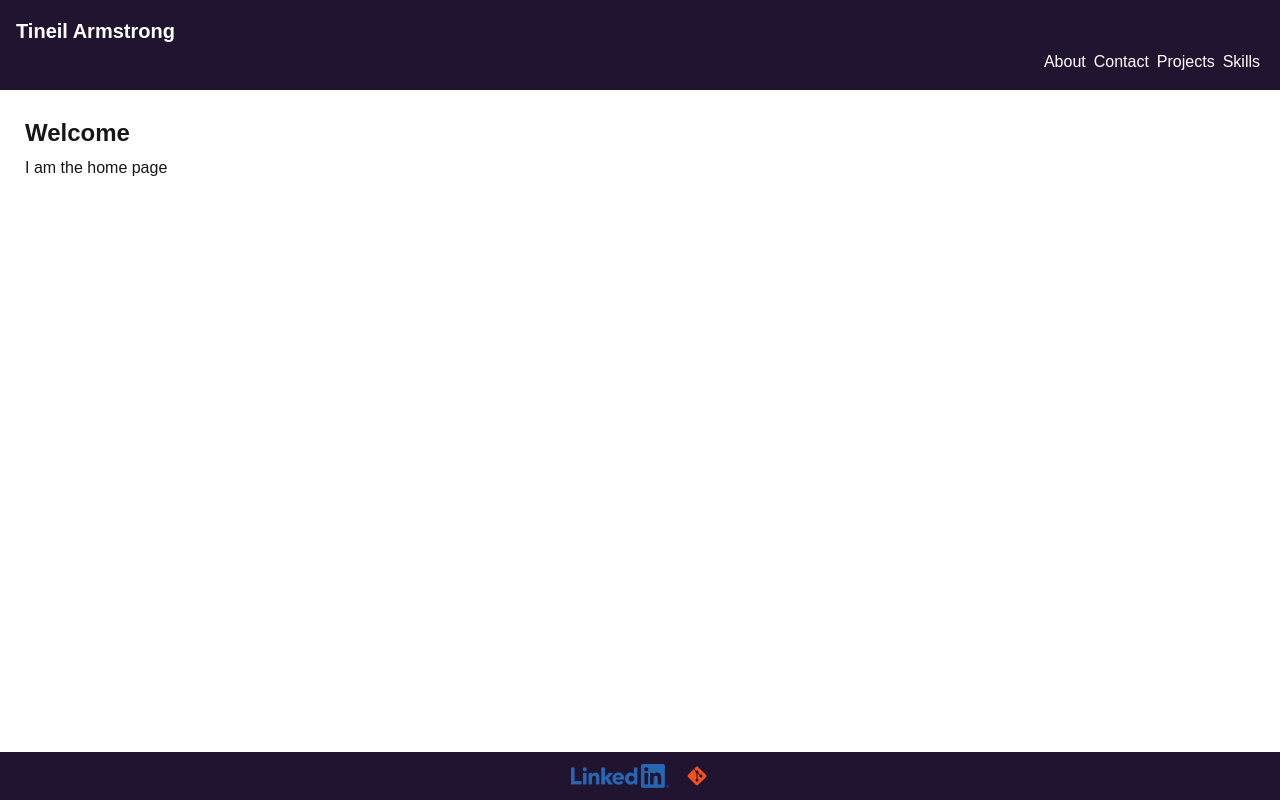
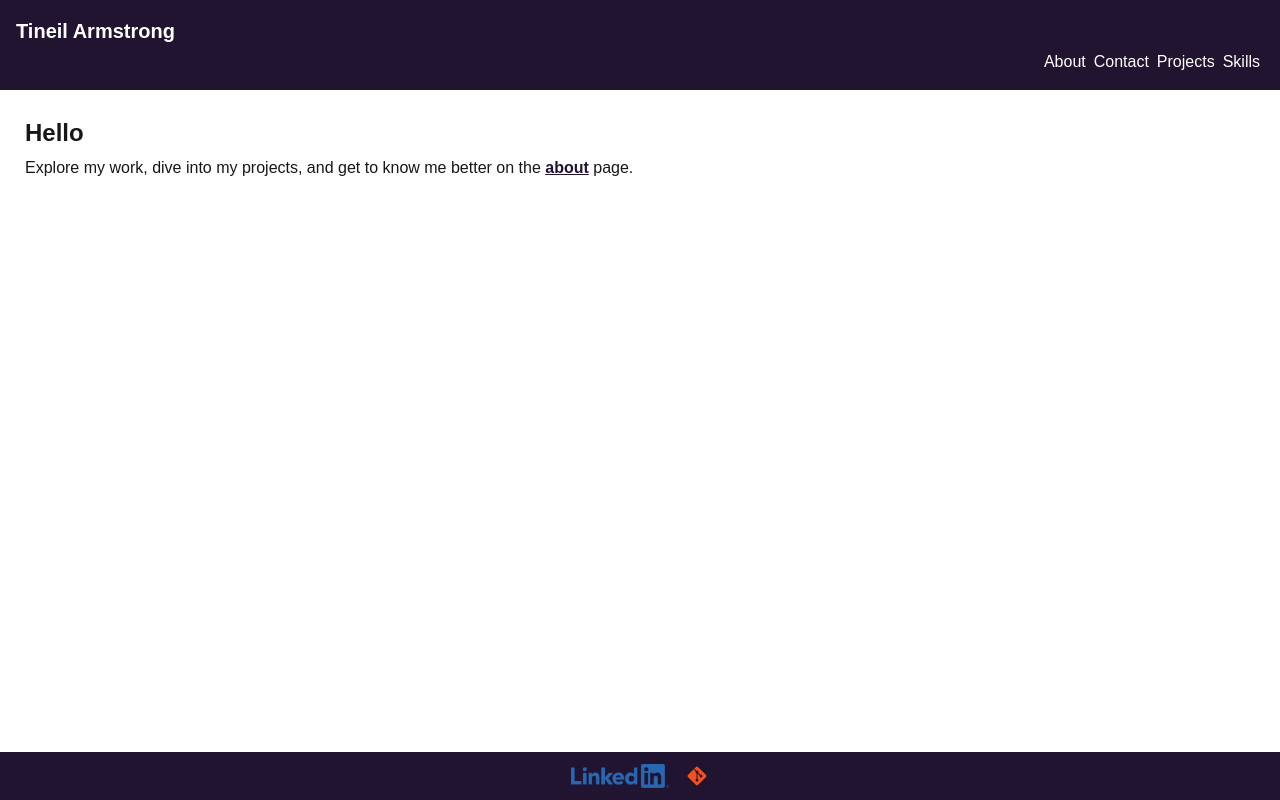
Before and after one commit to Tara-Fortis/portfolio-1, a Next.js app: page / in a window 1280 px wide. Built offline with nearby package versions, Linux system fonts and the light colour scheme.

Commit message:
styled links

```diff
--- a/src/app/globals.css
+++ b/src/app/globals.css
@@ -43,6 +43,30 @@ main {
   justify-content: space-evenly;
   align-items: baseline;
   text-align: center;
+}
+
+.about:link {
+  color:#211431;
+  font-weight: bold;
+  text-decoration: underline;
+}
+
+.about:visited {
+  color:#5e4b56;
+  font-weight: bold;
+  text-decoration: underline;
+}
+
+.about:hover, .about:focus {
+  color:#374151;
+  font-weight: bold;
+  text-decoration: underline;
+}
+
+.about:active {
+  color: purple;
+  font-weight: bold;
+  text-decoration: underline;
 }
 
 .project-image {
--- a/src/app/page.tsx
+++ b/src/app/page.tsx
@@ -1,8 +1,12 @@
+'use client';
+
+import Link from "next/link";
+
 export default function Home() {
   return (
     <main>
-      <h1>Welcome</h1>
-      <p>I am the home page</p>
+      <h1>Hello</h1>
+      <p>Explore my work, dive into my projects, and get to know me better on the <Link href="/bio" className="about">about</Link> page.</p>
     </main>
   );
 }
```
